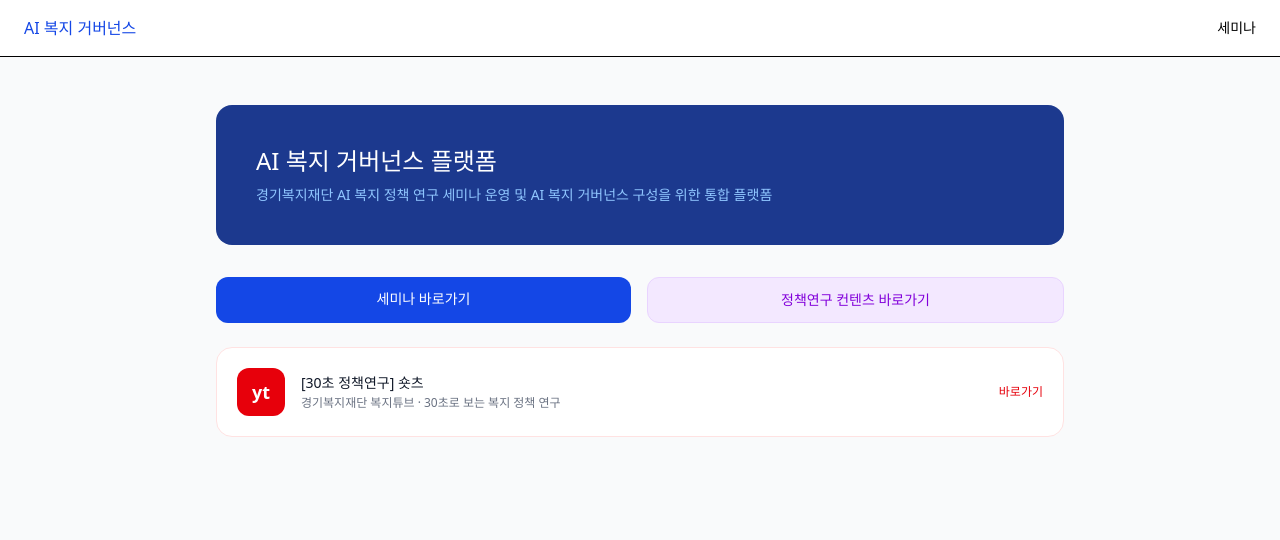
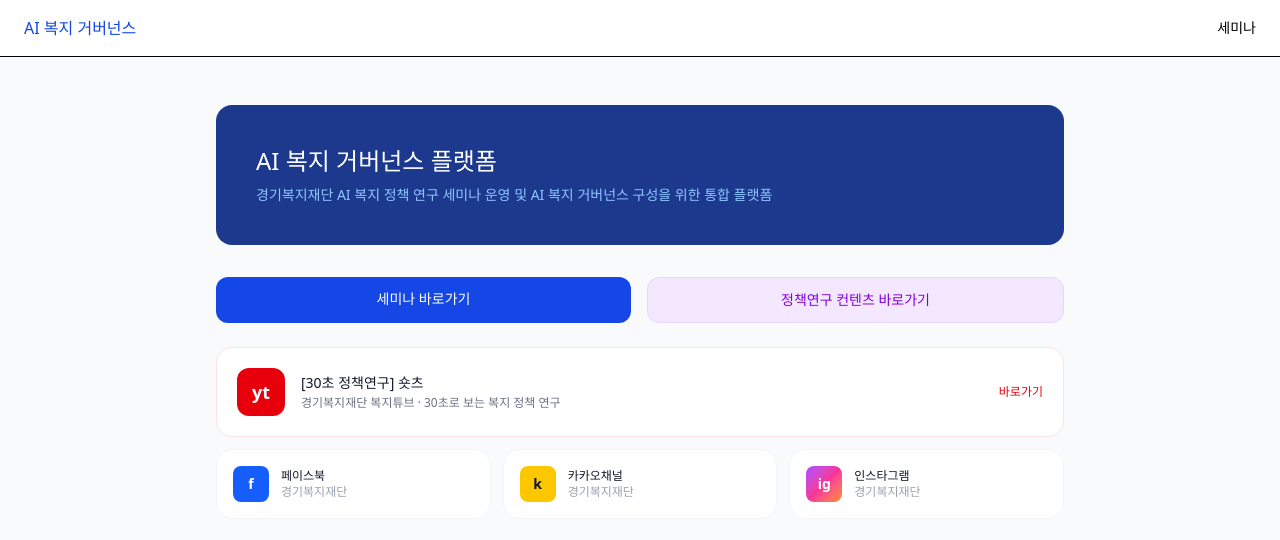
Before and after one commit to 21cdavid/ai-welfare-governance, a Next.js app: page / in a window 1280 px wide. Shown: the top 540 px of the page. Built offline with nearby package versions, Linux system fonts and the light colour scheme.

Commit message:
메인 페이지에 경기복지재단 SNS 바로가기 추가 (페이스북, 카카오채널, 인스타그램)

```diff
--- a/src/app/page.tsx
+++ b/src/app/page.tsx
@@ -19,8 +19,49 @@ export default function Home() {
           <a href="https://ggwf.gg.go.kr/archives/category/publish/policy_research" target="_blank" rel="noreferrer" className="flex-1 bg-purple-100 border border-purple-200 text-purple-700 text-center py-3 rounded-xl text-sm">정책연구 컨텐츠 바로가기</a>
         </div>
         <YoutubeBanner />
+        <div className="grid grid-cols-3 gap-3 mt-3">
+          <SocialLink
+            href="https://www.facebook.com/ggwelfare"
+            label="페이스북"
+            color="bg-blue-600"
+            abbr="f"
+          />
+          <SocialLink
+            href="https://pf.kakao.com/_UfSxnK"
+            label="카카오채널"
+            color="bg-yellow-400"
+            textColor="text-gray-900"
+            abbr="k"
+          />
+          <SocialLink
+            href="https://www.instagram.com/ggwf_official/"
+            label="인스타그램"
+            color="bg-gradient-to-br from-purple-500 via-pink-500 to-orange-400"
+            abbr="ig"
+          />
+        </div>
       </div>
     </main>
+  )
+}
+
+function SocialLink({ href, label, color, textColor = 'text-white', abbr }: {
+  href: string
+  label: string
+  color: string
+  textColor?: string
+  abbr: string
+}) {
+  return (
+    <a href={href} target="_blank" rel="noreferrer" className="flex items-center gap-3 bg-white border border-gray-100 rounded-2xl p-4 hover:shadow-sm transition-shadow">
+      <div className={`w-9 h-9 ${color} rounded-lg flex items-center justify-center flex-shrink-0 ${textColor} font-bold text-sm`}>
+        {abbr}
+      </div>
+      <div className="flex-1 min-w-0">
+        <p className="text-xs font-medium text-gray-900 truncate">{label}</p>
+        <p className="text-xs text-gray-400">경기복지재단</p>
+      </div>
+    </a>
   )
 }
 
```
